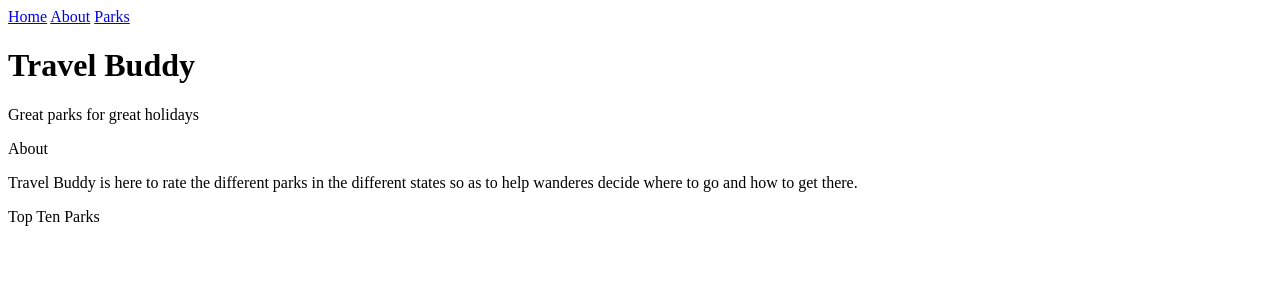
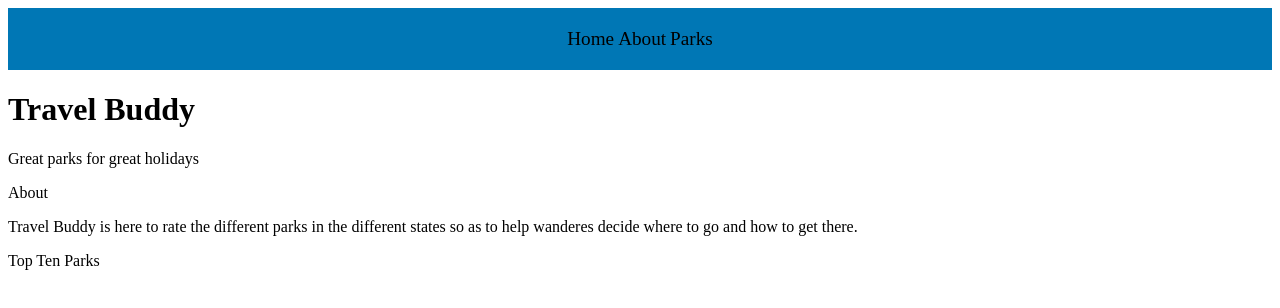
Before and after one commit to FridahOmari/Travel-Buddy, a plain HTML site: page index.html in a window 1280 px wide. Drawn offline with Linux system fonts and the light colour scheme.

Commit message:
styled navigation bar

```diff
--- a/style.css
+++ b/style.css
@@ -7,3 +7,20 @@ body {
     background-repeat: no-repeat;
     background-size: cover;
 }
+
+.topnav {
+    background-color: #0077b5;
+    padding: 20px;
+    text-align: center;
+
+}
+
+.topnav a {
+    text-decoration: none;
+    color: black;
+    font-size: 1.2em;
+}
+
+.topnav a:hover {
+    color: #0077b5;
+}
```
